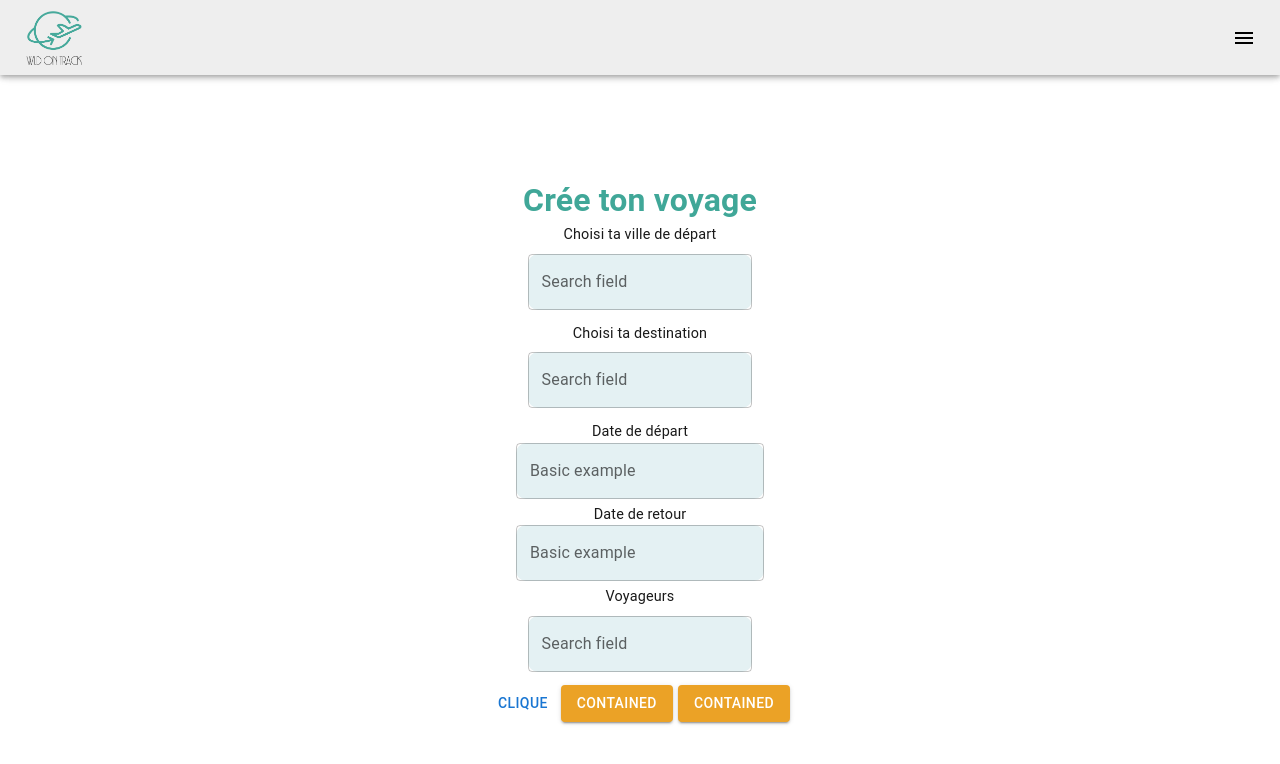
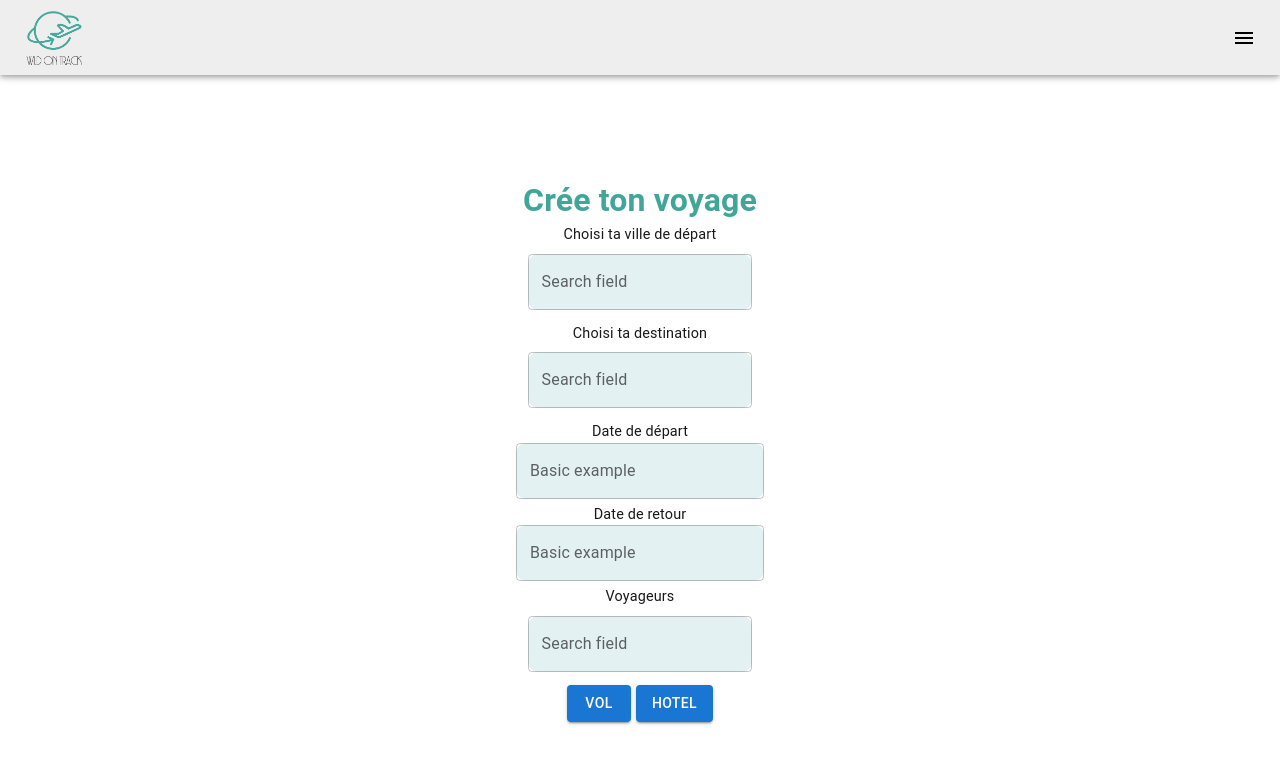
Before and after one commit to MaddieThms/Wild-On-Track, a React (Vite) app in the folder frontend/: page /nouveau-voyage in a window 1280 px wide. Shown: the top 764 px of the page. Built offline with nearby package versions, Linux system fonts and the light colour scheme.

Commit message:
add button and citycode

```diff
--- a/frontend/src/components/SearchTrip.jsx
+++ b/frontend/src/components/SearchTrip.jsx
@@ -2,7 +2,6 @@ import React, { useState } from "react";
 import { Box, Button, Stack } from "@mui/material";
 import TravelDate from "./TravelDate";
 import NumberTravelers from "./NumberTravelers";
-import SearchButton from "./SearchButton";
 import TravelDestination from "./TravelDestination";
 import "./SearchTrip.css";
 import TravelDeparture from "./TravelDeparture";
@@ -16,12 +15,44 @@ function SearchTrip() {
     headers: myHeaders,
     redirect: "follow",
   };
-  const [data, setData] = useState({});
+
+  const myHeadersCity = new Headers();
+  myHeadersCity.append("apikey", "S4_ycFnfXLe51IZIyjdezesd-2G0izxO");
+  const requestOptionsCity = {
+    method: "GET",
+    headers: myHeadersCity,
+    redirect: "follow",
+  };
+
   const [departure, setDeparture] = useState("");
   const [landing, setLanding] = useState("");
   const [dateFrom, setDateFrom] = useState("");
   const [returnFrom, setReturnFrom] = useState("");
-  const url = `https://api.tequila.kiwi.com/v2/search?flight_type=round&fly_from=${departure}&fly_to=${landing}&date_from=${dateFrom}&date_to=${dateFrom}&return_from=${returnFrom}&return_to=${returnFrom}&max_stopovers=2&sort=price`;
+  const [airportName, setAirportName] = useState("");
+  const [airportNameDestination, setAirportNameDestination] = useState("");
+
+  const urlCity = `https://api.tequila.kiwi.com/locations/query?term=${departure}`;
+  const urlCityDest = `https://api.tequila.kiwi.com/locations/query?term=${landing}`;
+  const url = `https://api.tequila.kiwi.com/v2/search?flight_type=round&fly_from=${airportName}&fly_to=${airportNameDestination}&date_from=${dateFrom}&date_to=${dateFrom}&return_from=${returnFrom}&return_to=${returnFrom}&max_stopovers=2&sort=price`;
+
+  const findApiCity = () => {
+    fetch(urlCity, requestOptionsCity)
+      .then((response) => response.json())
+      .then((result) => {
+        setAirportName(result.locations[0].code);
+        console.warn(airportName);
+      })
+      .catch((error) => console.warn("error", error));
+
+    fetch(urlCityDest, requestOptionsCity)
+      .then((response) => response.json())
+      .then((result) => {
+        setAirportNameDestination(result.locations[0].code);
+        console.warn(airportNameDestination);
+      })
+      .catch((error) => console.warn("error", error));
+  };
+
   const findApi = () => {
     fetch(url, requestOptions)
       .then((response) => response.json())
@@ -30,6 +61,7 @@ function SearchTrip() {
       })
       .catch(console.error);
   };
+
   return (
     <Box sx={{ width: "100%" }}>
       <Stack id="formStructure">
@@ -42,9 +74,19 @@ function SearchTrip() {
         />
         <NumberTravelers />
         <Stack id="formButtons">
-          <Button onClick={() => findApi()}>Clique</Button>
-          <SearchButton data={data} setData={setData} />
-          <SearchButton />
+          <Button
+            onClick={() => {
+              findApiCity();
+              findApi();
+            }}
+            className="searchButton"
+            variant="contained"
+          >
+            Vol
+          </Button>
+          <Button className="searchButton" variant="contained">
+            Hotel
+          </Button>
         </Stack>
       </Stack>
     </Box>
--- a/frontend/src/components/TravelDeparture.jsx
+++ b/frontend/src/components/TravelDeparture.jsx
@@ -29,4 +29,5 @@ function TravelDeparture(props) {
     </Box>
   );
 }
+
 export default TravelDeparture;
```
